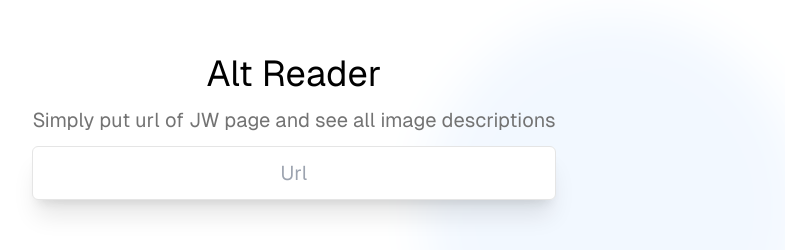
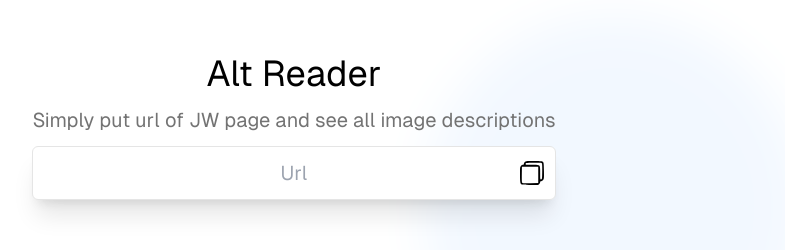
Before and after one commit to Dzban-Diego/alt-reader, a Next.js app: page / in a window 1280 px wide. Shown: the part 273-523 px from the top of the page, without its empty margins (346-1131 px from the left). Built offline with nearby package versions, Linux system fonts and the light colour scheme.

Commit message:
Wklejanie

```diff
--- a/src/app/actions/getAlt.ts
+++ b/src/app/actions/getAlt.ts
@@ -11,7 +11,6 @@ export async function handleGetAlt(url: string) {
 			results.push({ src: match[1], alt: match[2] });
 		}
 
-		console.log(results)
 		return results;
 	})
 }
--- a/src/components/Input.tsx
+++ b/src/components/Input.tsx
@@ -3,22 +3,37 @@ import { handleGetAlt } from "@/app/actions/getAlt";
 import { useState } from "react";
 
 export function Input() {
+	const [value, setValue] = useState("")
 	const [imgs, setImgs] = useState<{ src: string, alt: string }[]>([])
 
 	async function handleInput(url: string) {
+		setValue(url)
 		if (url.length < 15) return
 
 		handleGetAlt(url).then(setImgs)
 	}
 
+	async function handlePaste() {
+		const fromClip = await navigator.clipboard.readText()
+		handleInput(fromClip)
+	}
+
 	return (
 		<>
-			<input
-				className="text-center rounded-md text-xl text-black outline-0 p-3 shadow-xl border-neutral-200 border"
-				type="text"
-				onChange={(e) => handleInput(e.target.value)}
-				placeholder="Url"
-			/>
+			<div className="relative">
+				<input
+					className="text-center rounded-md text-xl text-black outline-0 p-3 shadow-xl border-neutral-200 border w-full"
+					type="text"
+					value={value}
+					onChange={(e) => handleInput(e.target.value)}
+					placeholder="Url"
+				></input>
+
+				<button onClick={handlePaste} className="absolute right-3 top-1/2 -translate-y-1/2">
+					<img src="/paste.svg" alt="paste" className="w-6" />
+				</button>
+			</div>
+
 			{imgs.map(img => (
 				<div key={img.alt} className="w-full lg:w-[50vw]">{img.src === "" || img.alt === "" ? <></>
 					:
```
Also changed, not shown: public/paste.svg (added).
